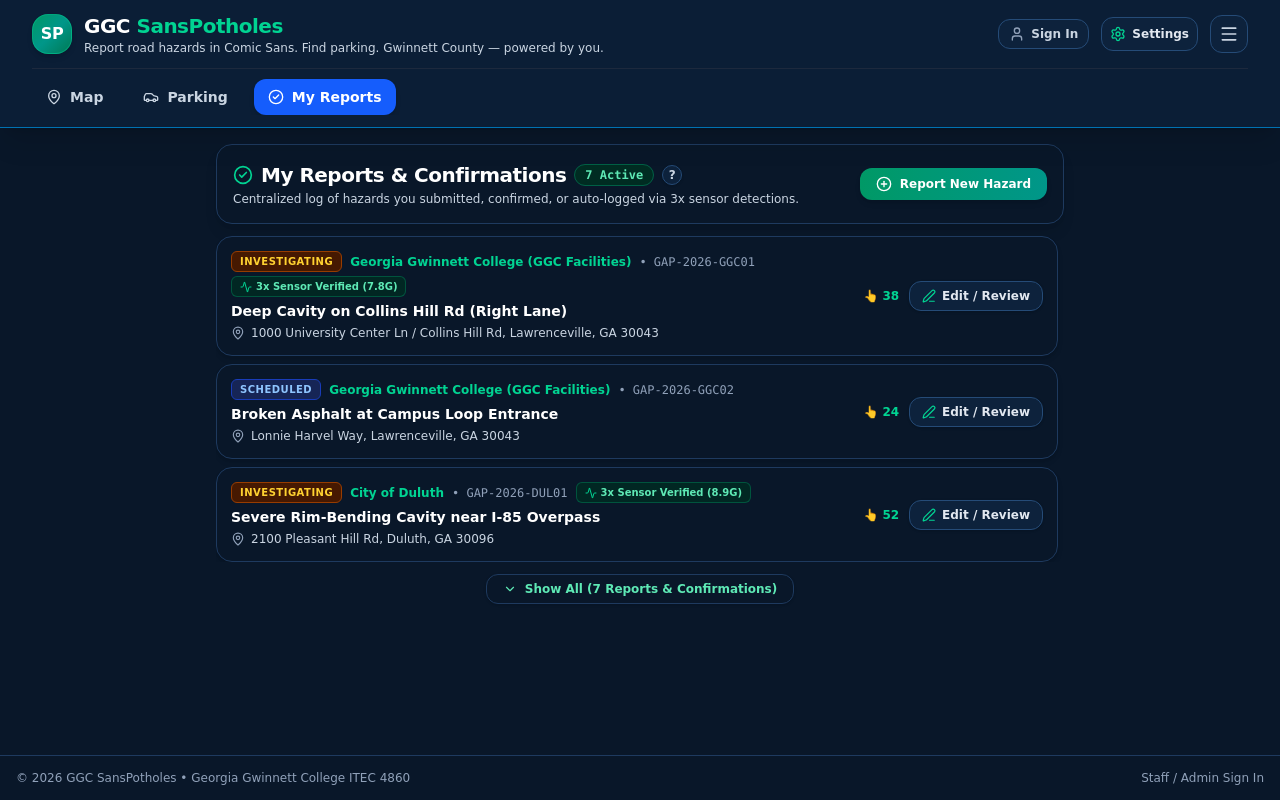
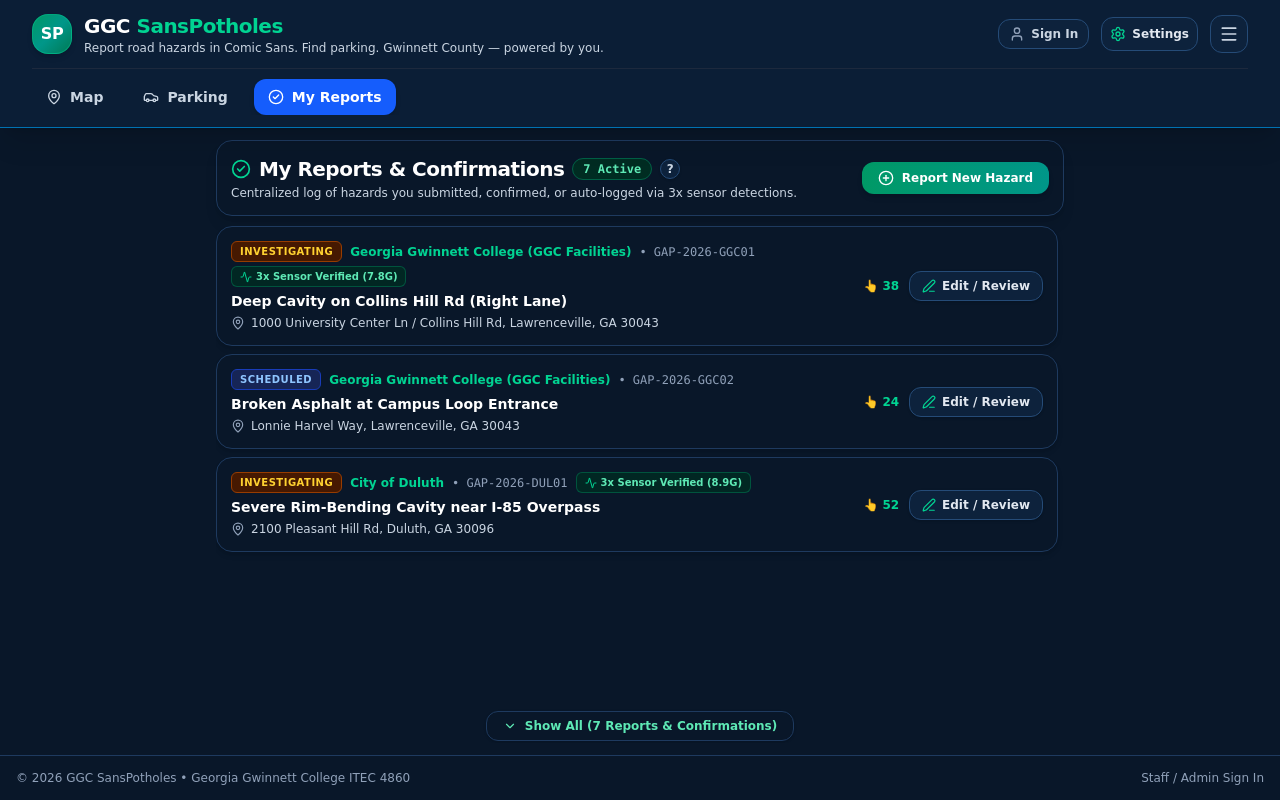
Before and after one commit to xserravalle/ggcpotholeapp, a React (Vite) app: page / in a window 1280 px wide. Both pictures are taken after a click on the button "My Reports". Built offline with nearby package versions, Linux system fonts and the light colour scheme.

Commit message:
fix(reports): enforce strict internal scrolling on my reports to eliminate whole-page scrolling

```diff
--- a/src/App.tsx
+++ b/src/App.tsx
@@ -234,7 +234,11 @@ export function App() {
   };
 
   return (
-    <div className="min-h-screen bg-slate-950 text-slate-100 flex flex-col selection:bg-teal-500 selection:text-slate-950 pb-16 md:pb-0">
+    <div className={`bg-slate-950 text-slate-100 flex flex-col selection:bg-teal-500 selection:text-slate-950 ${
+      activeTab === 'my-reports'
+        ? 'h-screen max-h-screen overflow-hidden pb-16 md:pb-0'
+        : 'min-h-screen pb-16 md:pb-0'
+    }`}>
 
       {/* Universal Streamlined Header */}
       <Header
@@ -246,7 +250,7 @@ export function App() {
       />
 
       {/* Main Tab Content */}
-      <main className="flex-1">
+      <main className={`flex-1 ${activeTab === 'my-reports' ? 'min-h-0 overflow-hidden flex flex-col' : ''}`}>
         {/* Tab 1: Campus Parking Availability */}
         {activeTab === 'dashboard' && (
           <UnifiedDashboard
@@ -400,7 +404,7 @@ export function App() {
       />
 
       {/* Streamlined Desktop Footer */}
-      <footer className="hidden md:block bg-slate-900 border-t border-slate-800 py-3.5 px-4 text-center text-xs text-slate-500">
+      <footer className="shrink-0 hidden md:block bg-slate-900 border-t border-slate-800 py-3.5 px-4 text-center text-xs text-slate-500">
         <div className="max-w-7xl mx-auto flex flex-col sm:flex-row items-center justify-between gap-2">
           <span className="text-slate-400 font-medium">
             &copy; 2026 GGC SansPotholes &bull; Georgia Gwinnett College ITEC 4860
--- a/src/components/Header.tsx
+++ b/src/components/Header.tsx
@@ -67,7 +67,7 @@ export const Header: React.FC<HeaderProps> = ({
 
   return (
     <>
-      <header className="bg-slate-900/95 backdrop-blur-md border-b border-slate-800 sticky top-0 z-40 shadow-xl">
+      <header className="shrink-0 bg-slate-900/95 backdrop-blur-md border-b border-slate-800 sticky top-0 z-40 shadow-xl">
         <div className="max-w-7xl mx-auto px-4 sm:px-6 lg:px-8 py-3">
           <div className="flex items-center justify-between gap-4">
 
--- a/src/components/potholes/MyReportsView.tsx
+++ b/src/components/potholes/MyReportsView.tsx
@@ -79,10 +79,10 @@ export const MyReportsView: React.FC<MyReportsViewProps> = ({
   };
 
   return (
-    <div className="max-w-4xl mx-auto px-4 sm:px-6 py-4 space-y-3">
+    <div className="h-full w-full max-w-4xl mx-auto px-4 sm:px-6 py-3 flex flex-col min-h-0 overflow-hidden">
 
-      {/* Header Banner */}
-      <div className="flex flex-col sm:flex-row sm:items-center justify-between gap-3 bg-slate-900 border border-slate-800 rounded-2xl p-3.5 sm:p-4 shadow-lg">
+      {/* Header Banner - Fixed at top */}
+      <div className="shrink-0 flex flex-col sm:flex-row sm:items-center justify-between gap-3 bg-slate-900 border border-slate-800 rounded-2xl p-3 sm:p-3.5 shadow-lg">
         <div>
           <div className="flex items-center space-x-2">
             <h2 className="text-lg sm:text-xl font-extrabold text-white tracking-tight flex items-center gap-2">
@@ -118,13 +118,13 @@ export const MyReportsView: React.FC<MyReportsViewProps> = ({
 
       {/* Lifecycle Explanation Card (Triggered by [?] button) */}
       {showLifecycleHelp && (
-        <div className="bg-slate-900 border border-emerald-700/60 rounded-2xl p-4 shadow-xl text-xs text-slate-200 space-y-2.5 animate-in fade-in slide-in-from-top-2 duration-150">
-          <div className="flex items-center justify-between border-b border-slate-800 pb-2">
+        <div className="shrink-0 mt-2 bg-slate-900 border border-emerald-700/60 rounded-2xl p-3 shadow-xl text-xs text-slate-200 space-y-2 max-h-44 overflow-y-auto animate-in fade-in slide-in-from-top-2 duration-150">
+          <div className="flex items-center justify-between border-b border-slate-800 pb-1.5">
             <div className="flex items-center space-x-2">
-              <span className="w-5 h-5 rounded-full bg-emerald-500/20 text-emerald-400 flex items-center justify-center font-bold text-xs">
+              <span className="w-4 h-4 rounded-full bg-emerald-500/20 text-emerald-400 flex items-center justify-center font-bold text-[10px]">
                 ?
               </span>
-              <span className="font-bold text-white text-sm">How Hazard Resolution Works</span>
+              <span className="font-bold text-white text-xs">How Hazard Resolution Works</span>
             </div>
             <button
               onClick={() => setShowLifecycleHelp(false)}
@@ -135,19 +135,19 @@ export const MyReportsView: React.FC<MyReportsViewProps> = ({
             </button>
           </div>
           <div className="grid grid-cols-1 sm:grid-cols-4 gap-2 text-xs">
-            <div className="bg-slate-950/60 p-2.5 rounded-xl border border-slate-800">
+            <div className="bg-slate-950/60 p-2 rounded-xl border border-slate-800">
               <span className="text-[10px] font-bold text-emerald-400 uppercase tracking-wider block">1. Reported</span>
               <p className="text-[11px] text-slate-300 mt-0.5">Submitted via camera, map tap, or 3x sensor detections.</p>
             </div>
-            <div className="bg-slate-950/60 p-2.5 rounded-xl border border-slate-800">
+            <div className="bg-slate-950/60 p-2 rounded-xl border border-slate-800">
               <span className="text-[10px] font-bold text-amber-400 uppercase tracking-wider block">2. Investigating</span>
               <p className="text-[11px] text-slate-300 mt-0.5">Municipal road agency inspects cavity depth and road risks.</p>
             </div>
-            <div className="bg-slate-950/60 p-2.5 rounded-xl border border-slate-800">
+            <div className="bg-slate-950/60 p-2 rounded-xl border border-slate-800">
               <span className="text-[10px] font-bold text-blue-400 uppercase tracking-wider block">3. Scheduled</span>
               <p className="text-[11px] text-slate-300 mt-0.5">Assigned road crew work order queued for milling and patching.</p>
             </div>
-            <div className="bg-slate-950/60 p-2.5 rounded-xl border border-slate-800">
+            <div className="bg-slate-950/60 p-2 rounded-xl border border-slate-800">
               <span className="text-[10px] font-bold text-emerald-400 uppercase tracking-wider block">4. Repaired</span>
               <p className="text-[11px] text-slate-300 mt-0.5">Pavement leveled, inspected, and confirmed safe for drivers.</p>
             </div>
@@ -157,7 +157,7 @@ export const MyReportsView: React.FC<MyReportsViewProps> = ({
 
       {/* Reports List or Empty State */}
       {myReports.length === 0 ? (
-        <div className="bg-slate-900 border border-slate-800 rounded-2xl p-6 text-center space-y-3">
+        <div className="shrink-0 mt-4 bg-slate-900 border border-slate-800 rounded-2xl p-6 text-center space-y-3">
           <div className="w-12 h-12 rounded-xl bg-slate-800 flex items-center justify-center mx-auto text-slate-400">
             <AlertTriangle className="w-6 h-6" />
           </div>
@@ -177,9 +177,9 @@ export const MyReportsView: React.FC<MyReportsViewProps> = ({
           </div>
         </div>
       ) : (
-        <div className="space-y-2">
-          {/* Scrollable Container keeping content within the viewport */}
-          <div className="max-h-[calc(100vh-270px)] overflow-y-auto space-y-2 pr-1.5 scrollbar-thin">
+        <div className="flex-1 min-h-0 flex flex-col mt-2.5 overflow-hidden">
+          {/* Scrollable Container: ONLY THIS SCROLLS */}
+          <div className="flex-1 min-h-0 overflow-y-auto space-y-2 pr-1.5 scrollbar-thin overscroll-contain">
             {displayedReports.map((report) => (
               <div
                 key={report.id}
@@ -240,9 +240,9 @@ export const MyReportsView: React.FC<MyReportsViewProps> = ({
             ))}
           </div>
 
-          {/* Show All / Show Recent Toggle Button */}
+          {/* Show All / Show Recent Toggle Button - Fixed at bottom */}
           {myReports.length > initialDisplayCount && (
-            <div className="pt-1 text-center">
+            <div className="shrink-0 pt-2 pb-0.5 text-center">
               <button
                 type="button"
                 onClick={() => setShowAll(!showAll)}
```
Also changed, not shown: 1 other file (tests, documents, lock files or other folders).
